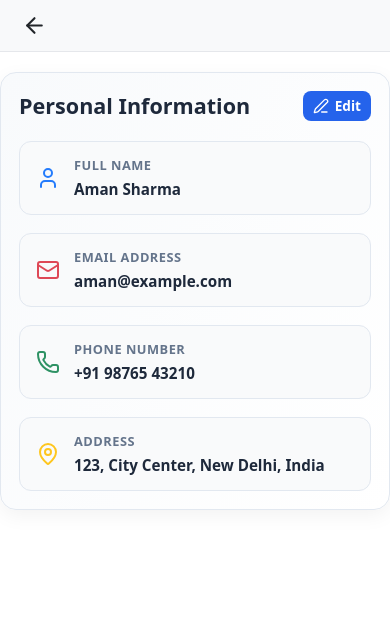
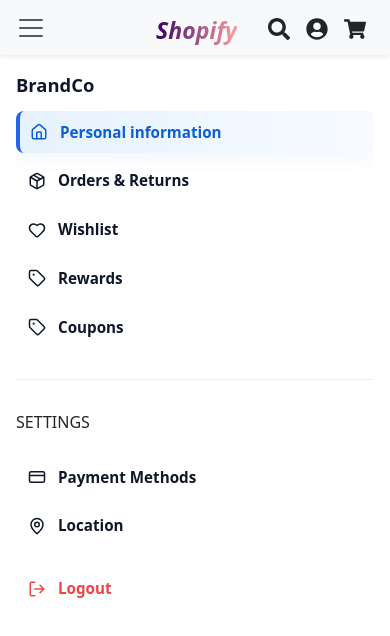
Before and after one commit to aniketdobriyal/E-commerce-shopify, a React (Vite) app: page /profile in a window 390 px wide. Shown: the top 636 px of the page. Built offline with nearby package versions, Linux system fonts and the light colour scheme.

Commit message:
Add vercel.json rewrite rule and new ProfilePage component

```diff
--- a/src/components/ProfileCard.jsx
+++ b/src/components/ProfileCard.jsx
@@ -44,9 +44,15 @@ export default function ProfileCard() {
     const queryParams = new URLSearchParams(location.search);
     const sectionFromURL = queryParams.get("section") || "dashboard";
     setActiveSection(sectionFromURL);
-    if (isMobile) setMobileView("main");
-    else setMobileView("main");
-  }, [location.search]);
+
+    if (isMobile) {
+      // Only "My Profile" opens sidebar on mobile
+      if (sectionFromURL === "dashboard") setMobileView("sidebar");
+      else setMobileView("main");
+    } else {
+      setMobileView("main");
+    }
+  }, [location.search, isMobile]);
 
   // Window resize
   useEffect(() => {
@@ -109,17 +115,12 @@ export default function ProfileCard() {
 
   return (
     <>
-      {/* Desktop Navbar */}
-     {!isMobile && <Navbar />}
+      {!isMobile && <Navbar />}
 
       <div className="pc-container">
-        {/* Sidebar */}
         {(mobileView === "sidebar" || !isMobile) && (
           <>
-            {/* Mobile Top Navbar while sidebar is open */}
-            {isMobile && mobileView === "sidebar" && (
-              <Navbar />
-            )}
+            {isMobile && mobileView === "sidebar" && <Navbar />}
             <aside className="pc-sidebar">
               <div className="pc-brand">BrandCo</div>
               <nav>
@@ -151,13 +152,11 @@ export default function ProfileCard() {
           </>
         )}
 
-        {/* Main content */}
         {(mobileView === "main" || !isMobile) && (
           <main className="pc-main">
-            {/* Mobile Top Navbar with Back button */}
             {isMobile && mobileView === "main" && (
-              <div className="mobile-top-navbar bg-light ">
-                <button className="back-btn text-dark " onClick={handleMobileBack}>
+              <div className="mobile-top-navbar bg-light">
+                <button className="back-btn text-dark" onClick={handleMobileBack}>
                   <ArrowLeft size={25} />
                 </button>
               </div>
@@ -179,18 +178,13 @@ export default function ProfileCard() {
           .nav-divider { border-top:1px solid #eef2f6; margin:1.5rem 0; }
           .pc-main { flex: 1; padding: 28px; overflow-y: auto; height: 100vh; background: #fff; position: relative; }
           .content-scroll-wrapper { max-width: 1100px; margin: 0 auto; }
-
-          /* Mobile top navbar */
           .mobile-top-navbar { display: flex; align-items: center; padding: 12px 16px; background: #fff; border-bottom: 1px solid #e5e7eb; position: sticky; top: 0; z-index: 15; }
           .mobile-top-navbar .back-btn { display: flex; align-items: center; gap: 6px; font-size: 1.1rem; font-weight: 700; border: none; background: none; color: #2563eb; cursor: pointer; }
-          .mobile-top-navbar .mobile-title { margin-left: 12px; font-weight: 600; font-size: 1rem; color: #0f172a; }
-
           @media (max-width: 900px) {
             .pc-container { flex-direction: column; }
             .pc-sidebar { width: 100%; max-width: 100%; height: 100vh; padding: 16px; border-right: none; }
             .pc-main { padding: 0; min-height: auto; height: auto; }
           }
-
           html, body { overscroll-behavior-y: contain; overscroll-behavior-x: none; }
         `}</style>
       </div>
```
